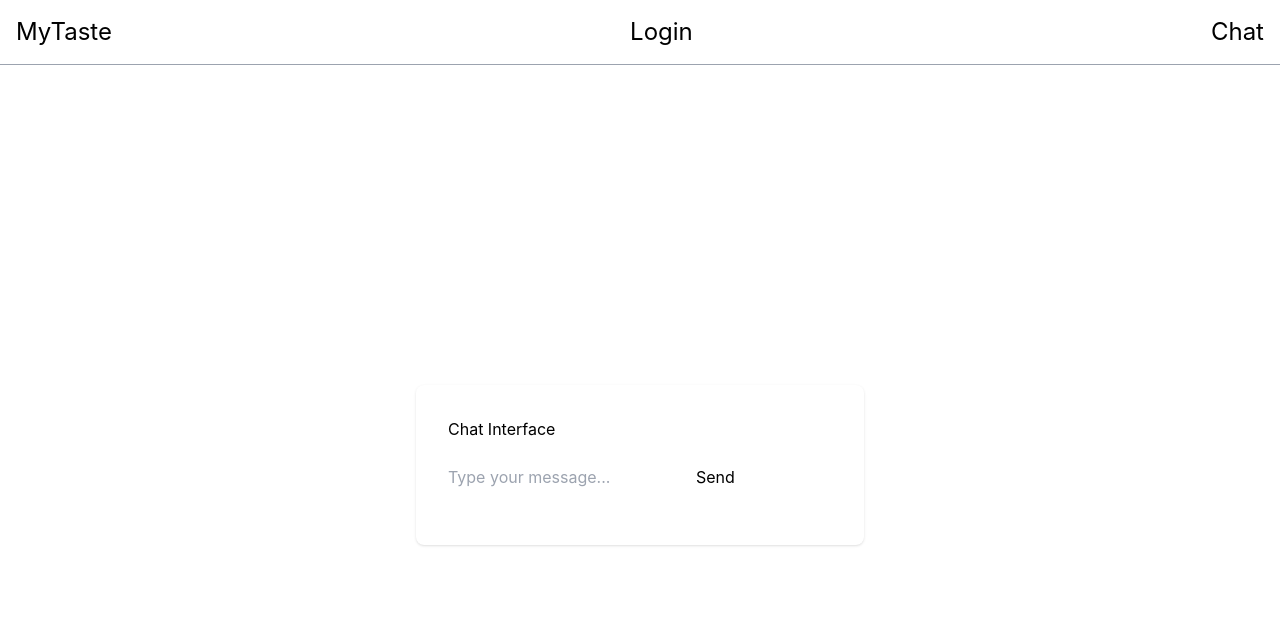
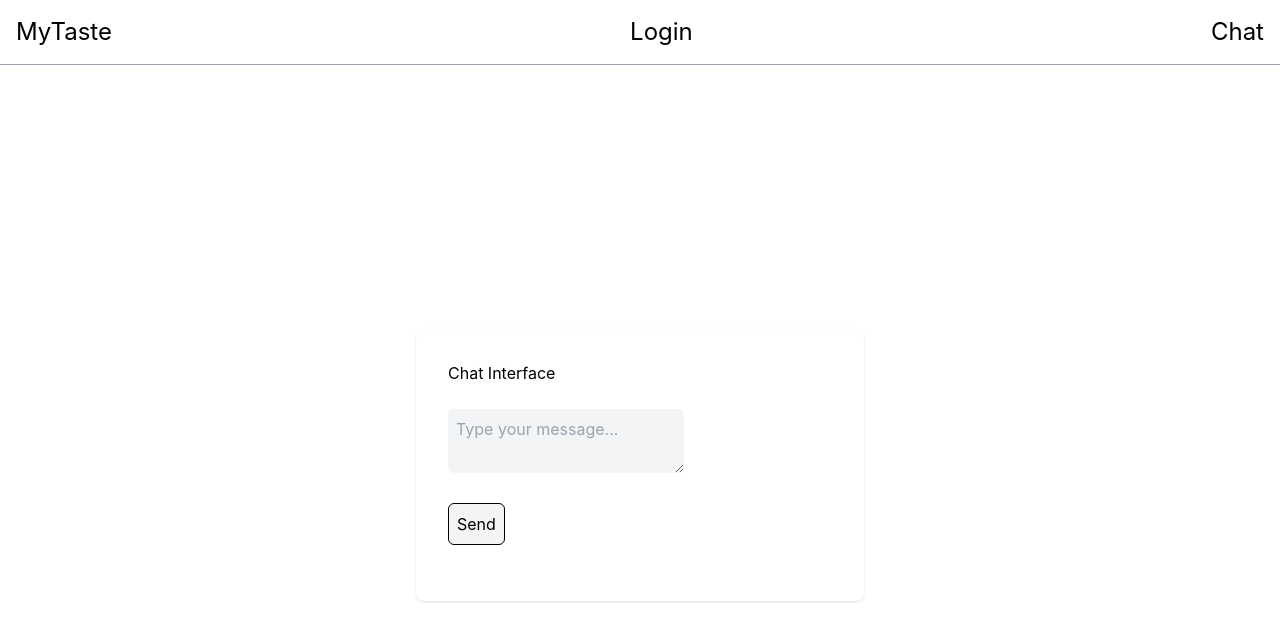
Before and after one commit to silviachen46/Mytaste, a React (Create React App) app: page /Chat in a window 1280 px wide. Shown: the top 640 px of the page. Built offline with nearby package versions, Linux system fonts and the light colour scheme.

Commit message:
send button posts to server

```diff
--- a/src/chat.js
+++ b/src/chat.js
@@ -6,12 +6,24 @@ const Chat = () => {
   const [userInput, setUserInput] = useState("");
   const [chatHistory, setChatHistory] = useState([]);
 
-  const handleSubmit = async (e) => {
+  const handleSubmit = (e) => {
     e.preventDefault();
-    //const response = await getResponse(userInput);
-    //setChatHistory((prevHistory) => [...prevHistory, { user: userInput, ai: response }]);
+    fetch("http://localhost:8000/", {
+      method: "POST",
+      headers: {
+        'Content-Type': 'application/json'
+      },
+      body: JSON.stringify({key: userInput}),
+    })
+    .then(res => res.json())
+    .then(data => console.log('success'))
+    .catch(error => console.error('Error', error));
     setUserInput("");
   };
+
+  const handleInputChange = (e) => {
+    setUserInput(e.target.value);
+  }
 
   return (
     <div>
@@ -20,15 +32,15 @@ const Chat = () => {
         <div className="w-full bg-white rounded-lg shadow dark:border md:mt-0 sm:max-w-md xl:p-0 dark:border-gray-700">
           <div className="p-6 space-y-4 md:space-y-6 sm:p-8">
             <h1>Chat Interface</h1>
-            <form onSubmit={handleSubmit}>
-              <input
+              <textarea
                 type="text"
                 value={userInput}
-                onChange={(e) => setUserInput(e.target.value)}
+                onChange={handleInputChange}
                 placeholder="Type your message..."
+                className="bg-gray-100 rounded-md p-2"
               />
-              <button type="submit">Send</button>
-            </form>
+              <br/>
+              <button type="submit" onClick={handleSubmit} className="border border-black bg-gray-100 p-2 rounded-md">Send</button>
             <div>
               {chatHistory.map((msg, index) => (
                 <div key={index}>
```
Also changed, not shown: 1 other file (tests, documents, lock files or other folders).
